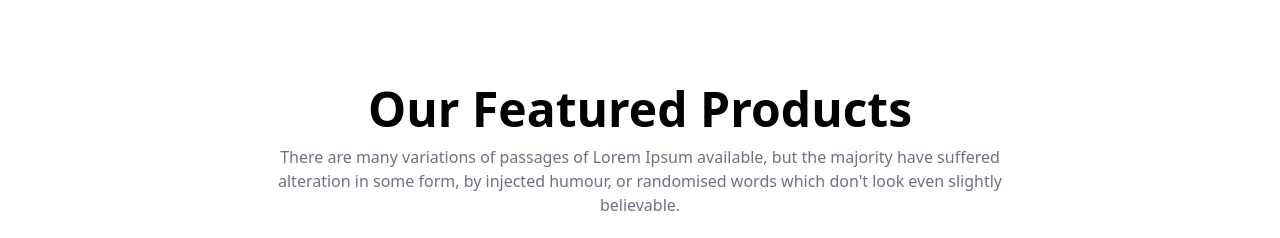
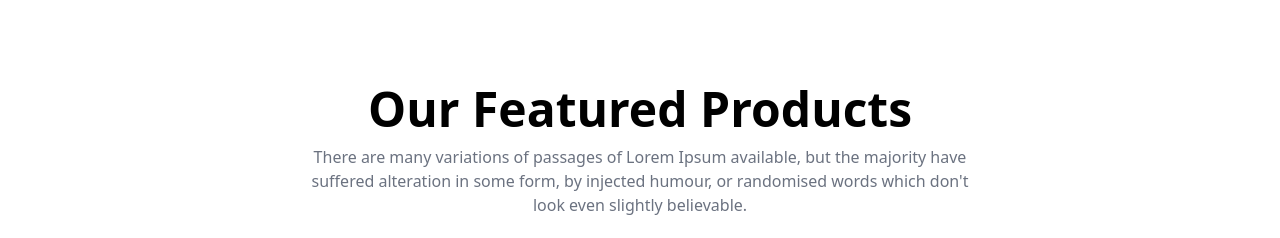
Before and after one commit to jahid-abir/Tea-House, a plain HTML site: page index.html in a window 1280 px wide. Shown: the part 671-909 px from the top of the page. Drawn offline with nearby package versions, Linux system fonts and the light colour scheme.

Commit message:
tea house tailwind

```diff
--- a/index.html
+++ b/index.html
@@ -28,7 +28,7 @@
 </head>
 
 <body>
-    <main class="max-w-screen-2xl mx-auto py-16 px-10 md:px-20 lg:px-0 lg:py-28">
+    <main class="max-w-screen-2xl mx-auto py-16 px-10 md:px-20 lg:px-20 lg:py-28 font-Manrope">
         <header class="md:flex justify-around pl-4 pt-10 mb-10">
             <div class="space-y-3">
                 <h3 class="text-5xl md:text-8xl">It's good <br>
@@ -250,7 +250,7 @@
            </div>
            <div>
             <h3 class="font-semibold text-xl mb-10">Subscribe to our newsletter</h3>
-            <input type="email" name="" id="" placeholder="Enter Your Email" class="bg-transparent border-b-4 border-black w-4/5"><i class="fa-solid fa-greater-than bg-orange-600 p-2 rounded-full text-white"></i>
+            <input type="email" name="" id="" placeholder="Enter Your Email" class="bg-transparent border-b-4 border-black w-4/5"><i class="fa-solid fa-chevron-right bg-orange-600 p-2 rounded-full text-white"></i>
             <div class="flex gap-4 mt-5">
              <i class="fa-brands fa-facebook text-2xl"></i>
              <i class="fa-brands fa-instagram text-2xl"></i>
@@ -259,7 +259,7 @@
             </div>
            </div>
          </div>
-         <div class="text-center text-gray-700 mt-10">
+         <div class="text-center text-gray-700 mt-40">
           <p>© 2027 UIDesign.to - All rights reserved.</p>
          </div>
       </footer>
--- a/tailwind.config.js
+++ b/tailwind.config.js
@@ -2,7 +2,11 @@
 module.exports = {
     content: ["./src/**/*.{html,js}"],
     theme: {
-      extend: {},
+      extend: {
+        fontFamily:{
+          Manrope : ["Manrope",'san-serif']
+        }
+      },
     },
     plugins: [],
   }
```
